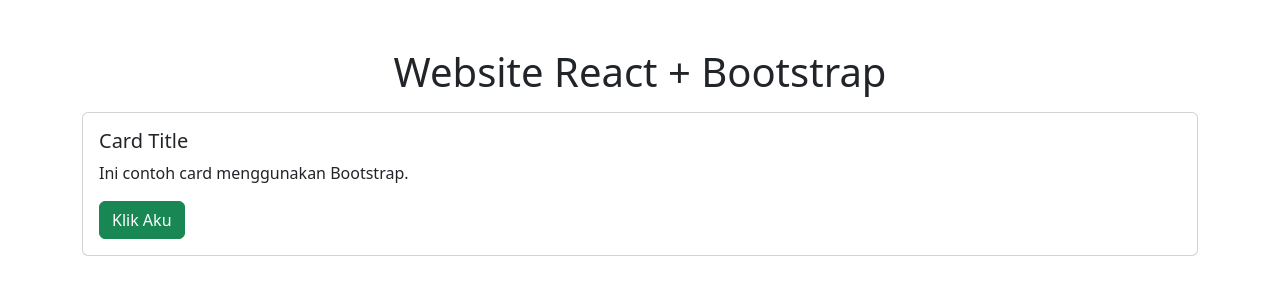
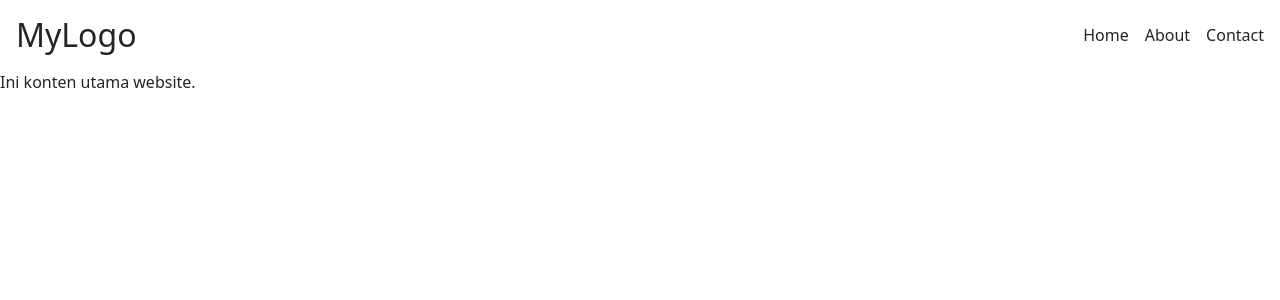
Before and after one commit to Rafariz19/Workshop-desain-web-tugas-akhir-semester, a React (Create React App) app: page / in a window 1280 px wide. Shown: the top 300 px of the page. Built offline with nearby package versions, Linux system fonts and the light colour scheme.

Commit message:
Nambah Navbar

```diff
--- a/public/index.html
+++ b/public/index.html
@@ -2,6 +2,10 @@
 <html lang="en">
   <head>
     <meta charset="utf-8" />
+    <link
+  rel="stylesheet"
+  href="https://cdn.jsdelivr.net/npm/bootstrap-icons@1.11.1/font/bootstrap-icons.css"
+/>
     <link rel="stylesheet" href="https://cdn.jsdelivr.net/npm/bootstrap@5.3.2/dist/css/bootstrap.min.css"/>
     <link rel="icon" href="%PUBLIC_URL%/favicon.ico" />
     <meta name="viewport" content="width=device-width, initial-scale=1" />
--- a/src/App.css
+++ b/src/App.css
@@ -36,3 +36,23 @@
     transform: rotate(360deg);
   }
 }
+
+.mobile-menu {
+  transition: max-height 0.3s ease;
+  overflow: hidden;
+}
+
+.mobile-menu.open {
+  max-height: 200px; /* cukup untuk 3 menu */
+}
+
+.mobile-menu.closed {
+  max-height: 0;
+}
+
+@media (max-width: 768px) {
+  .mobile-menu li {
+    padding: 10px 0;
+    border-bottom: 1px solid #ddd;
+  }
+}
--- a/src/App.js
+++ b/src/App.js
@@ -1,18 +1,11 @@
 import React from 'react';
-import './App.css';
+import Header from './components/Navbar';
 
 function App() {
   return (
-    <div className="container mt-5">
-      <h1 className="text-center">Website React + Bootstrap</h1>
-
-      <div className="card mt-3">
-        <div className="card-body">
-          <h5 className="card-title">Card Title</h5>
-          <p className="card-text">Ini contoh card menggunakan Bootstrap.</p>
-          <button className="btn btn-success">Klik Aku</button>
-        </div>
-      </div>
+    <div>
+      <Header />
+      <p>Ini konten utama website.</p>
     </div>
   );
 }
--- /dev/null
+++ b/src/components/Navbar.js
@@ -0,0 +1,35 @@
+import React from 'react';
+import { useState } from "react";
+
+
+function Navbar() {
+    const [open, setOpen] = useState(false);
+
+  return (
+    <nav className="d-flex justify-content-between align-items-center p-3">
+      <h2 className="m-0">MyLogo</h2>
+
+      {/* MENU */}
+        <ul
+          className={`list-unstyled m-0 d-md-flex gap-3 mobile-menu ${
+            open ? "open d-block" : "closed d-none d-md-flex"
+          }`}
+        >
+          <li>Home</li>
+          <li>About</li>
+          <li>Contact</li>
+        </ul>
+
+
+      {/* HAMBURGER BUTTON */}
+      <button
+        className="d-md-none btn"
+        onClick={() => setOpen(!open)}
+      >
+        <i className="bi bi-list" style={{ fontSize: "1.8rem" }}></i>
+      </button>
+    </nav>
+  );
+}
+
+export default Navbar;
```
Also changed, not shown: src/components/Header.js (added, +11 -0 lines).
